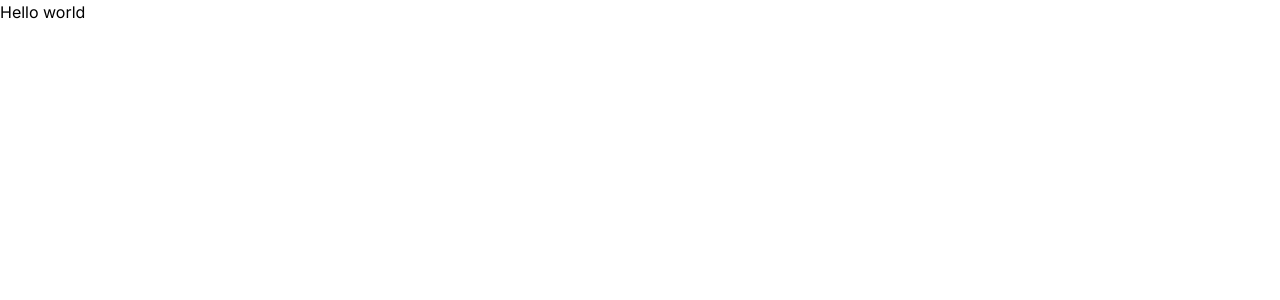
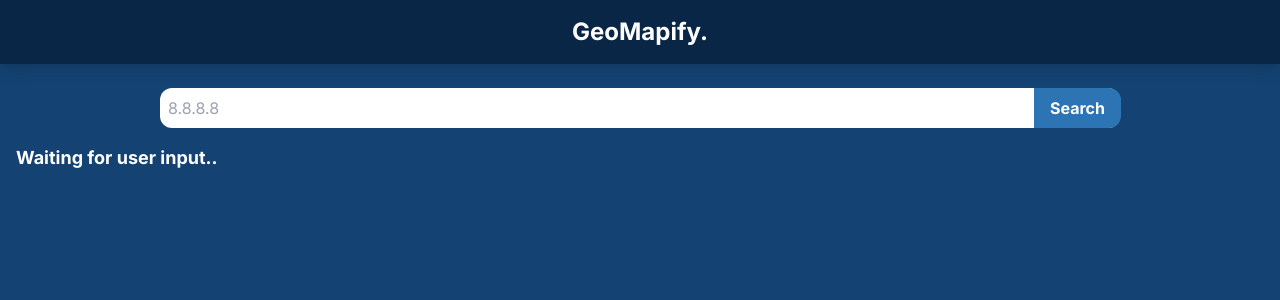
Before and after one commit to SergioRod21/geomapify, a Next.js app: page / in a window 1280 px wide. Shown: the top 300 px of the page. Built offline with nearby package versions, Linux system fonts and the light colour scheme; no server answers.

Commit message:
fetching web visitor IP

```diff
--- a/src/app/globals.css
+++ b/src/app/globals.css
@@ -3,9 +3,9 @@
 @tailwind utilities;
 
 :root {
-  --foreground-rgb: 0, 0, 0;
-  --background-start-rgb: 214, 219, 220;
-  --background-end-rgb: 255, 255, 255;
+  --primary: #0A2647;
+  --secondary: #144272;
+  --tertiary: #2C74B3;
 }
 
 @media (prefers-color-scheme: dark) {
@@ -16,7 +16,10 @@
   }
 }
 
-body {}
+body {
+  height: 100%;
+  width: 100%;
+}
 
 @layer utilities {
   .text-balance {
--- a/src/app/layout.js
+++ b/src/app/layout.js
@@ -10,7 +10,7 @@ export const metadata = {
 
 export default function RootLayout({ children }) {
   return (
-    <html lang="en">
+    <html lang="en" className="w-full h-full">
       <body className={inter.className}>{children}</body>
     </html>
   );
--- a/src/app/page.js
+++ b/src/app/page.js
@@ -1,9 +1,16 @@
 import Image from "next/image";
+import Header from "@/components/Header";
+import Search from "@/components/Search";
+import IpInformation from "@/components/IpInformation";
 
 export default function Home() {
   return (
-    <div className="">
-      <h1>Hello world</h1>
+    <div className="bg-[--secondary] w-full h-full">
+      <Header />
+      <div className="flex flex-col items-center">
+        <Search />
+        <IpInformation />
+      </div>
     </div>
   );
 }
--- /dev/null
+++ b/src/components/Header.js
@@ -0,0 +1,11 @@
+import React from "react";
+
+function Header() {
+  return (
+    <header className="bg-[--primary] text-white p-4 flex justify-center items-center shadow-lg">
+      <h1 className="text-2xl font-bold">GeoMapify.</h1>
+    </header>
+  );
+}
+
+export default Header;
--- /dev/null
+++ b/src/components/IpInformation.js
@@ -0,0 +1,45 @@
+"use client";
+
+import React, { useEffect, useState } from "react";
+import { getIpInformation, getUserIp } from "../lib/api";
+
+async function getIpData(ip) {
+  try {
+    const data = await getIpInformation(ip);
+    console.log(data);
+  } catch (error) {
+    console.error(error);
+    return null;
+  }
+}
+
+function IpInformation() {
+  const [waitingText, setWaitingText] = useState("Waiting for user input.");
+  const [Ip, setIp] = useState("");
+
+  useEffect(() => {
+    setIp(getUserIp());
+    getIpData(Ip);
+  }, []);
+
+  useEffect(() => {
+    const intervalId = setInterval(() => {
+      setWaitingText((prevText) => {
+        return prevText.length < 25 ? prevText + "." : waitingText;
+      });
+    }, 3000);
+
+    return () => clearInterval(intervalId);
+  }, []);
+
+  return (
+    <>
+      <h1 className="self-start text-white font-bold text-lg ml-4">
+        {waitingText}
+      </h1>
+      <div className=""></div>
+    </>
+  );
+}
+
+export default IpInformation;
--- /dev/null
+++ b/src/components/Search.js
@@ -0,0 +1,30 @@
+"use client";
+
+import React from "react";
+import { useState, useEffect } from "react";
+
+function Search() {
+  const [search, setSearch] = React.useState("8.8.8.8");
+
+  function onClick() {
+    console.log("Button clicked");
+  }
+
+  return (
+    <div className="w-3/4 flex justify-center relative mt-6 mb-4">
+      <input
+        type="text"
+        placeholder="8.8.8.8"
+        className="w-full rounded-xl p-2 pr-12"
+      />
+      <button
+        onClick={onClick}
+        className="bg-[--tertiary]  mr-[-1px] rounded-r-xl absolute right-0 top-1/2 transform -translate-y-1/2 text-white font-bold px-4 py-2"
+      >
+        Search
+      </button>
+    </div>
+  );
+}
+
+export default Search;
--- /dev/null
+++ b/src/lib/api.js
@@ -0,0 +1,23 @@
+const API_KEY = process.env.NEXT_PUBLIC_API_KEY;
+
+export async function getIpInformation(ip) {
+  const response = await fetch(
+    `https://api.ipgeolocation.io/ipgeo?apiKey=${API_KEY}&ip=${ip}`
+  );
+
+  if (!response.ok) throw new Error("Failed to fetch data");
+
+  const data = await response.json();
+  return data;
+}
+
+export async function getUserIp() {
+  try {
+    const response = await fetch("https://api.ipify.org?format=json");
+    const data = await response.json();
+    console.log(data.ip);
+  } catch (error) {
+    console.error(error);
+    return null;
+  }
+}
```
Also changed, not shown: package.json (+6 -5 lines), 2 other files (tests, documents, lock files or other folders).
